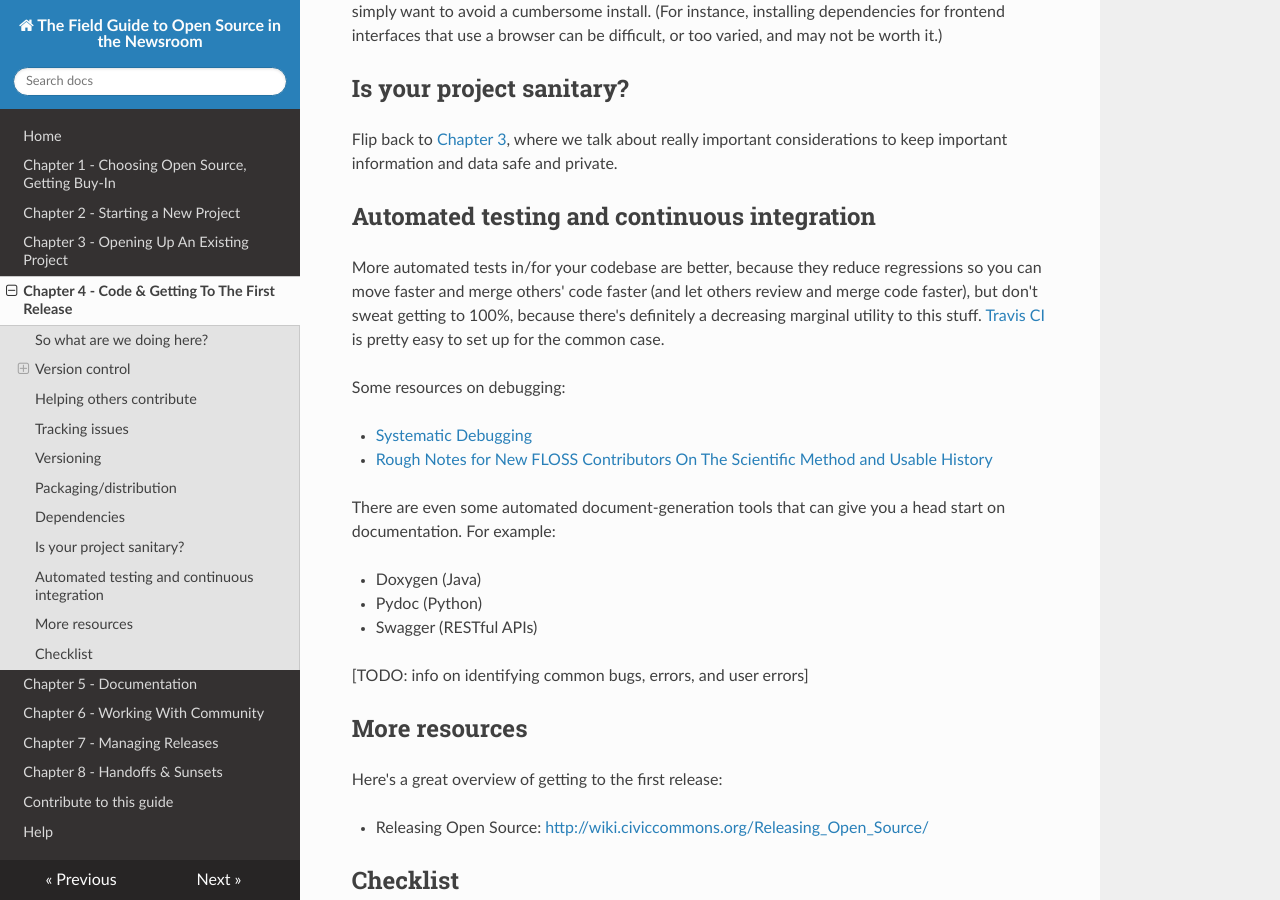
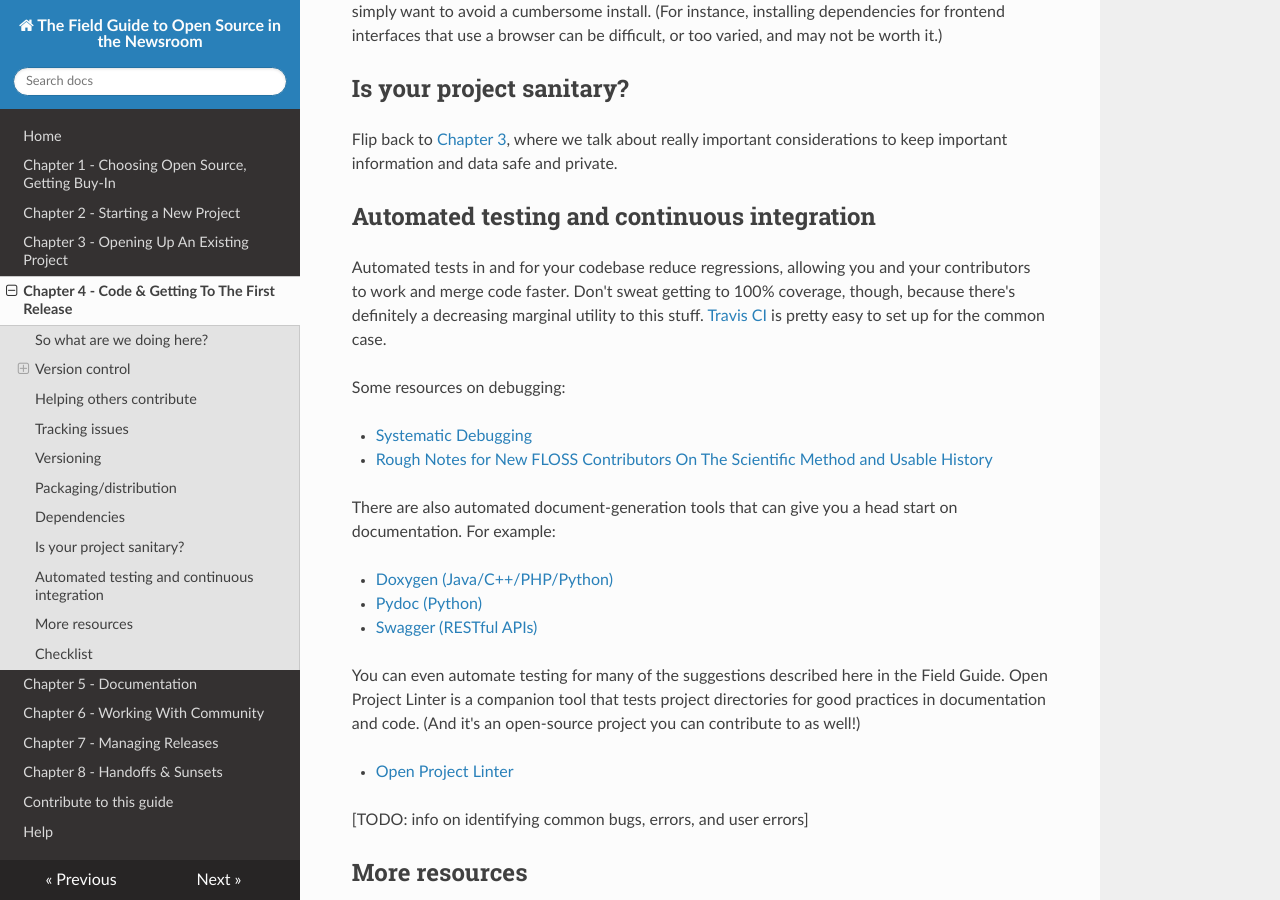
Before and after one commit to OpenNewsLabs/field-guide-open-source-newsroom, an MkDocs documentation site: the page built from docs/Chapter04-Code-First-Release.md, in a window 1280 px wide and 900 px high, scrolled down 3336 px. Built offline with MkDocs 1.6.1, drawn with Linux system fonts in a browser that asks for light colours; nearby versions of some CDN libraries; old or Windows-style settings are respelled for this version of MkDocs.

Commit message:
add reference to linter in Ch. 4. closes #49

```diff
--- a/docs/Chapter04-Code-First-Release.md
+++ b/docs/Chapter04-Code-First-Release.md
@@ -132,7 +132,7 @@ Flip back to [Chapter 3](Chapter03-Existing-Projects.md), where we talk about re
 
 ## Automated testing and continuous integration
 
-More automated tests in/for your codebase are better, because they reduce regressions so you can move faster and merge others' code faster (and let others review and merge code faster), but don't sweat getting to 100%, because there's definitely a decreasing marginal utility to this stuff. [Travis CI](https://travis-ci.org/) is pretty easy to set up for the common case.
+Automated tests in and for your codebase reduce regressions, allowing you and your contributors to work and merge code faster. Don't sweat getting to 100% coverage, though, because there's definitely a decreasing marginal utility to this stuff. [Travis CI](https://travis-ci.org/) is pretty easy to set up for the common case.
 
 Some resources on debugging:
 
@@ -140,13 +140,18 @@ Some resources on debugging:
 
 * [Rough Notes for New FLOSS Contributors On The Scientific Method and Usable History](https://www.harihareswara.net/sumana/2016/10/12/0)
 
-There are even some automated document-generation tools that can give you a head start on documentation. For example:
+There are also automated document-generation tools that can give you a head start on documentation. For example:
 
-* Doxygen (Java)
+* [Doxygen (Java/C++/PHP/Python)](http://www.doxygen.org/)
 
-* Pydoc (Python)
+* [Pydoc (Python)](https://docs.python.org/2/library/pydoc.html)
 
-* Swagger (RESTful APIs)
+* [Swagger (RESTful APIs)](http://swagger.io/)
+
+You can even automate testing for many of the suggestions described here in the Field Guide. Open Project Linter is a companion tool that tests project directories for good practices in documentation and code. (And it's an open-source project you can contribute to as well!)
+
+* [Open Project Linter](https://github.com/OpenNewsLabs/open-project-linter)
+
 
 [TODO: info on identifying common bugs, errors, and user errors]
 
```
